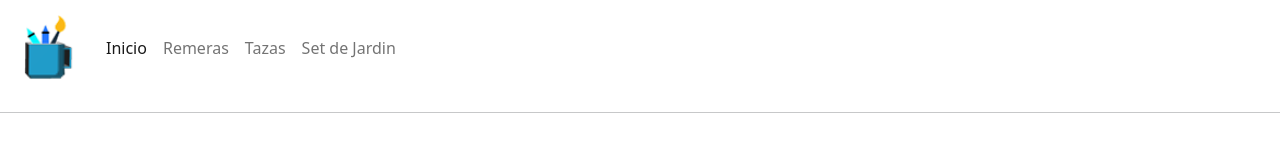
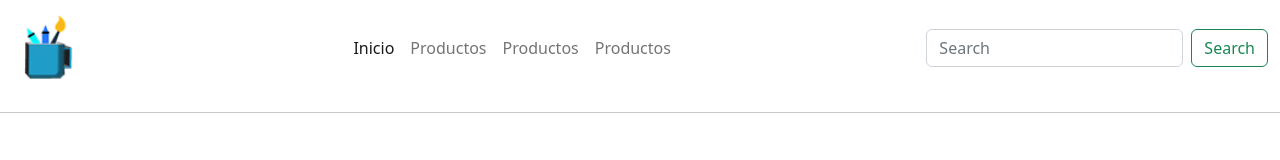
Before and after one commit to LeonelVelazquez/PreEntrega-2, a React (Create React App) app: page / in a window 1280 px wide. Shown: the top 160 px of the page. Built offline with nearby package versions, Linux system fonts and the light colour scheme.

Commit message:
Cree una navbar y array de productos

```diff
--- a/src/App.js
+++ b/src/App.js
@@ -1,5 +1,5 @@
 import "./App.css";
-import Navbar from "./components/navegacion/navbar";
+import Navbar from "./components/navegacion/Navbar";
 import inicio from "./components/paginas/inicio";
 import remeras from "./components/paginas/remeras";
 import tazas from "./components/paginas/tazas";
@@ -7,6 +7,7 @@ import Cards from "./components/Cards/Cards";
 import FlexWrapper from "./components/flexWrapper/flexWrapper";
 import Button from "./components/button/Button";
 import getItems from "./services/mockAsyncService";
+
 
 import imgRemeras from "./assets/img/Remeras.png";
 import GRIZZY from "./assets/img/GRIZZY.png";
@@ -18,7 +19,7 @@ import Idolos from "./assets/img/Idolos.png";
 import vasoBad from "./assets/img/vasoBad.png";
 import Set from "./assets/img/set.png";
 import Jardin from "./assets/img/Jardin.png";
-import { useState } from "react";
+import { useState, useEffect } from "react";
 
 function App() {
   const data = [
@@ -107,12 +108,13 @@ function App() {
 
 
   const [item, setItem] = useState([]);
+  useEffect(() => {
 
   getItems().then((respuesta) => {
   console.log(respuesta);
   setItem(respuesta);
 })
-
+  }, [])
   return (
     <>
 
--- a/src/components/button/Button.jsx
+++ b/src/components/button/Button.jsx
@@ -1,12 +1,12 @@
 import "./button.css"
 export default function Button(props){
-console.log(props);
+
 
 return <button className="boton">{props.text}</button>
 }
 
 function ButtonChild(props){
-    console.log(props);
+
 
     return (
         <button style={{ backgraundColor: props.color }} className='botonn'>
--- a/src/components/navegacion/navbar.js
+++ b/src/components/navegacion/navbar.js
@@ -2,42 +2,37 @@ import React from "react";
 
 function Navbar() {
   return (
-    <div>
     <nav className="navbar navbar-expand-lg bg-body-tertiary">
     <div className="container-fluid">
       <a className="navbar-brand" href="#">
         <img src="./Favicon.png" alt="logo" width="70px"></img>
       </a>
-          <button
-            className="navbar-toggler"
-            type="button"
-            data-bs-toggle="collapse"
-            data-bs-target="#navbarNavAltMarkup"
-            aria-controls="navbarNavAltMarkup"
-            aria-expanded="false"
-            aria-label="Toggle navigation"
-          >
+      <button className="navbar-toggler" type="button" data-bs-toggle="collapse" data-bs-target="#navbarSupportedContent" aria-controls="navbarSupportedContent" aria-expanded="false" aria-label="Toggle navigation">
         <span className="navbar-toggler-icon"></span>
       </button>
-          <div className="collapse navbar-collapse" id="navbarNavAltMarkup">
-            <div className="navbar-nav">
-              <a className="nav-link active" aria-current="page" href="#">
-                Inicio
-              </a>
-              <a className="nav-link" href="#">
-                Remeras
-              </a>
-              <a className="nav-link" href="#">
-                Tazas
-              </a>
-              <a className="nav-link" href="#">
-                Set de Jardin
-              </a>
-            </div>
+      <div className="collapse navbar-collapse" id="navbarSupportedContent">
+        <ul className="navbar-nav mx-auto mb-2 mb-lg-0">
+          <li className="nav-item">
+            <a className="nav-link active" aria-current="page" href="#">Inicio</a>
+          </li>
+          <li className="nav-item">
+            <a className="nav-link" href="#">Productos</a>
+          </li>
+          <li className="nav-item">
+            <a className="nav-link" href="#">Productos</a>
+          </li>
+          <li className="nav-item">
+            <a className="nav-link" href="#">Productos</a>
+          </li>
+
+        </ul>
+        <form className="d-flex" role="search">
+          <input className="form-control me-2" type="search" placeholder="Search" aria-label="Search"/>
+          <button className="btn btn-outline-success" type="submit">Search</button>
+        </form>
       </div>
     </div>
   </nav>
-    </div>
     );
 }
 
```
Lines whose indentation alone changed are shown as unchanged.
